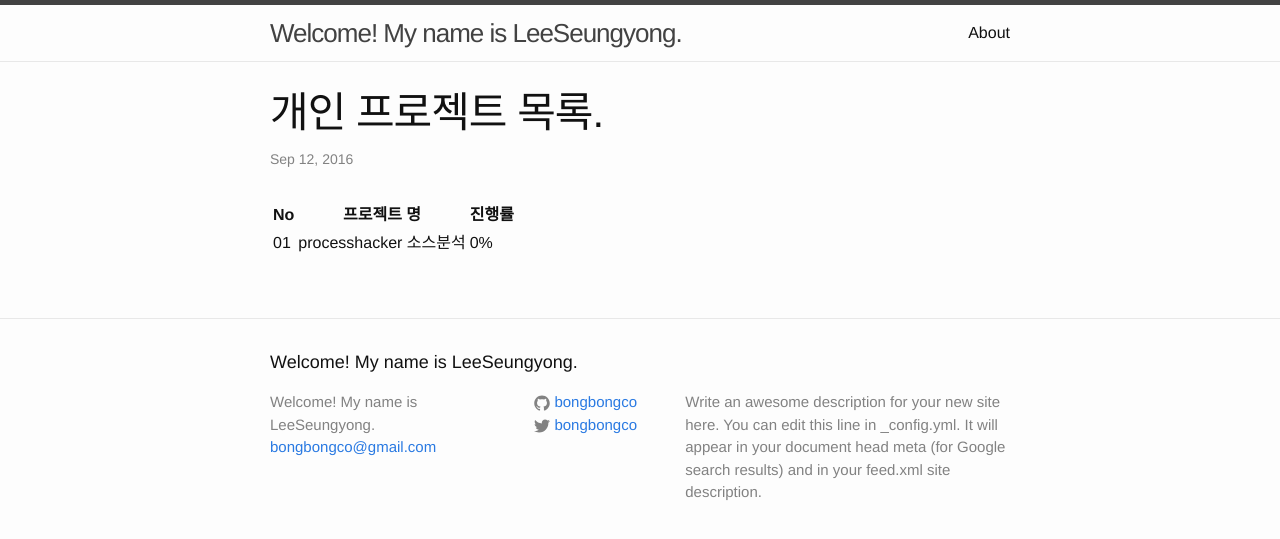
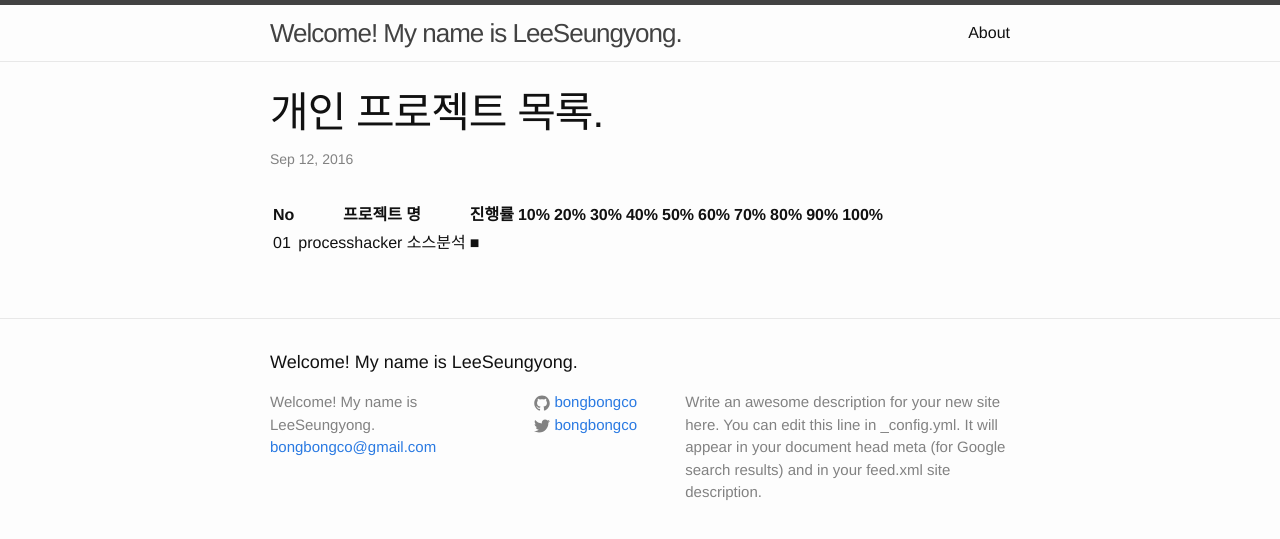
Before and after one commit to LktProgrammer/bongbongco.github.io, a Jekyll site: the page built from _posts/2016-09-12-GarbageTask.markdown, in a window 1280 px wide. Shown: the top 539 px of the page. Built offline with Jekyll 4.4.1, drawn with Linux system fonts in a browser that asks for light colours.

Commit message:
Update 2016-09-12-GarbageTask.markdown

```diff
--- a/_posts/2016-09-12-GarbageTask.markdown
+++ b/_posts/2016-09-12-GarbageTask.markdown
@@ -4,7 +4,7 @@ title: 개인 프로젝트 목록.
 ---
 
 
-|--|-----------|------|
-|No|프로젝트 명|진행률|
-|--|-----------|------|
-|01|processhacker 소스분석|0%|
+|--|-----------|------|---|---|---|---|---|---|---|---|---|----|
+|No|프로젝트 명|진행률|10%|20%|30%|40%|50%|60%|70%|80%|90%|100%|
+|--|-----------|------|---|---|---|---|---|---|---|---|---|----|
+|01|processhacker 소스분석|■||||||||||
```
